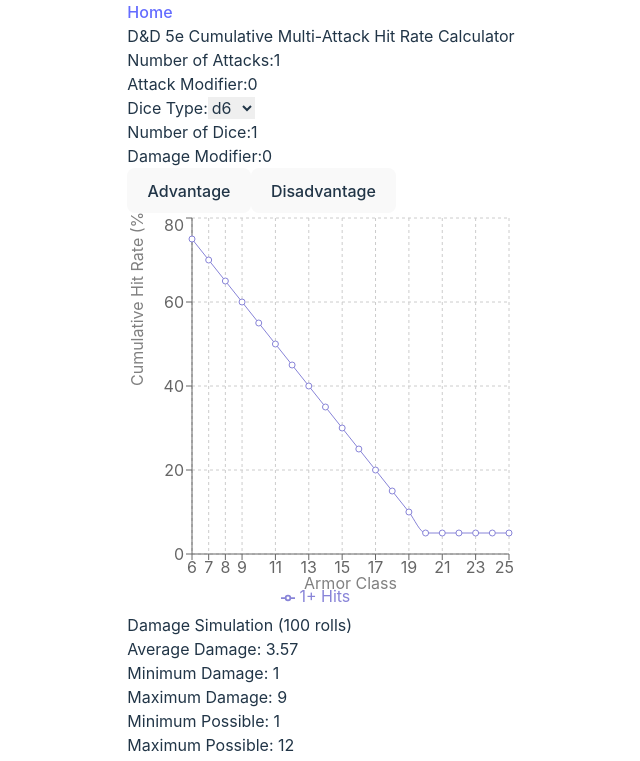
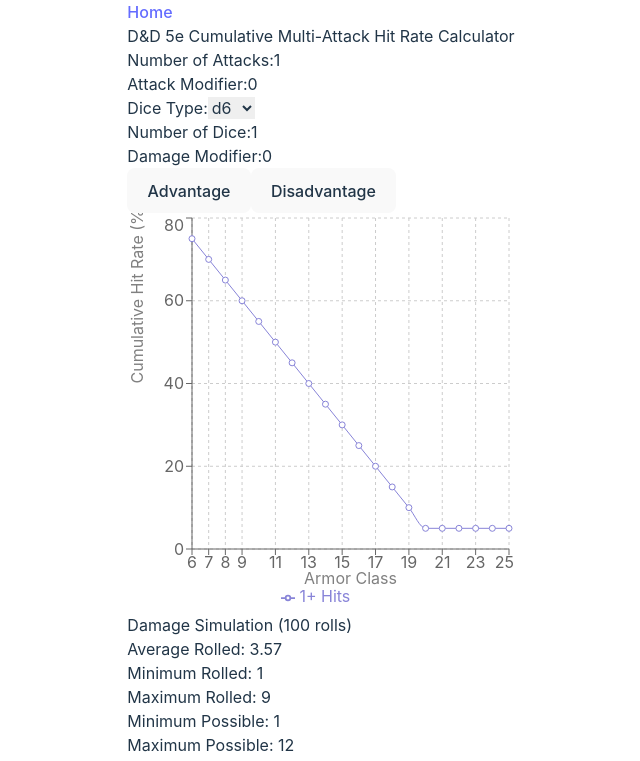
Before and after one commit to carterjamesmike/d-d_probability, a React (Vite) app: page /hit-rate-calculator in a window 1280 px wide. Shown: the top 761 px of the page, without its empty margins (319-959 px from the left). Built offline with nearby package versions, Linux system fonts and the light colour scheme.

Commit message:
Styling modifications

```diff
--- a/src/components/DamageSimulator.jsx
+++ b/src/components/DamageSimulator.jsx
@@ -61,9 +61,9 @@
   return (
     <div className="mt-4 p-4 border rounded">
       <h3 className="text-xl font-bold mb-2">Damage Simulation (100 rolls)</h3>
-      <p>Average Damage: {averageDamage}</p>
-      <p>Minimum Damage: {minDamage}</p>
-      <p>Maximum Damage: {maxDamage}</p>
+      <p>Average Rolled: {averageDamage}</p>
+      <p>Minimum Rolled: {minDamage}</p>
+      <p>Maximum Rolled: {maxDamage}</p>
       <p>Minimum Possible: {minPossible}</p>
       <p>Maximum Possible: {maxPossible}</p>
 
--- a/src/components/HitRateCalculator.jsx
+++ b/src/components/HitRateCalculator.jsx
@@ -229,7 +229,7 @@
           </button>
         </div>
       </div>
-
+      <div className="mt-4 p-4 border rounded">
         <ResponsiveContainer width="100%" height={400}>
           <LineChart data={generateData()}>
             <CartesianGrid strokeDasharray="3 3" />
@@ -249,7 +249,11 @@
               }}
             />
             <Tooltip />
-          <Legend />
+            <Legend
+              wrapperStyle={{
+                paddingTop: "5px"
+              }}
+            />
             {Array.from({ length: attackCount }, (_, i) => (
               <Line
                 key={i}
@@ -261,6 +265,7 @@
             ))}
           </LineChart>
         </ResponsiveContainer>
+      </div>
 
       <DamageSimulator
         diceCount={diceCount}
```
Lines whose indentation alone changed are shown as unchanged.
